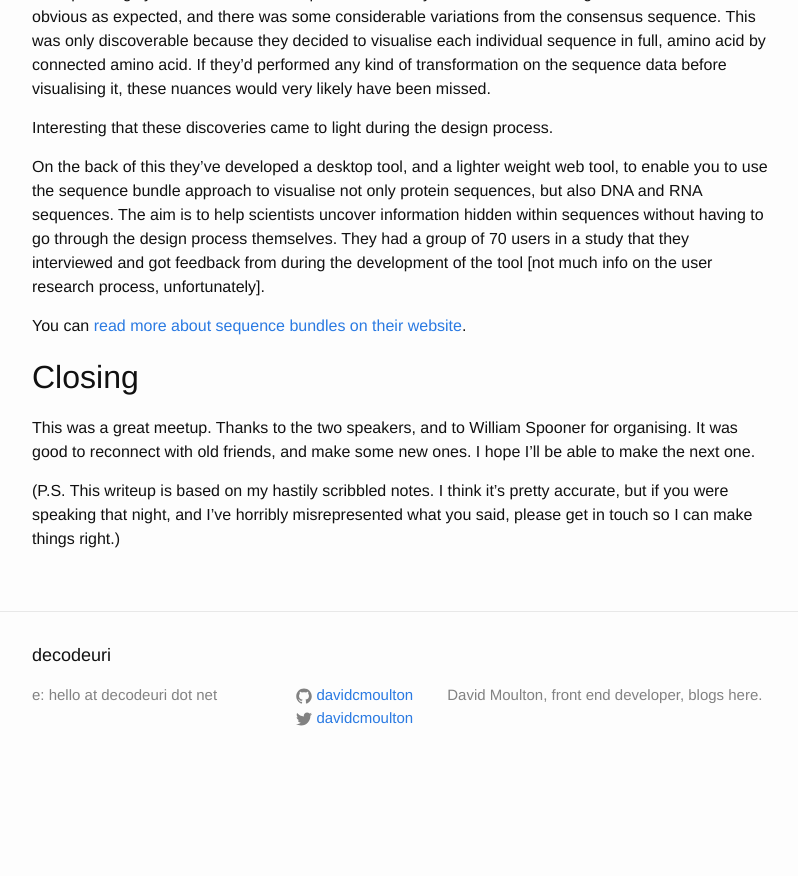
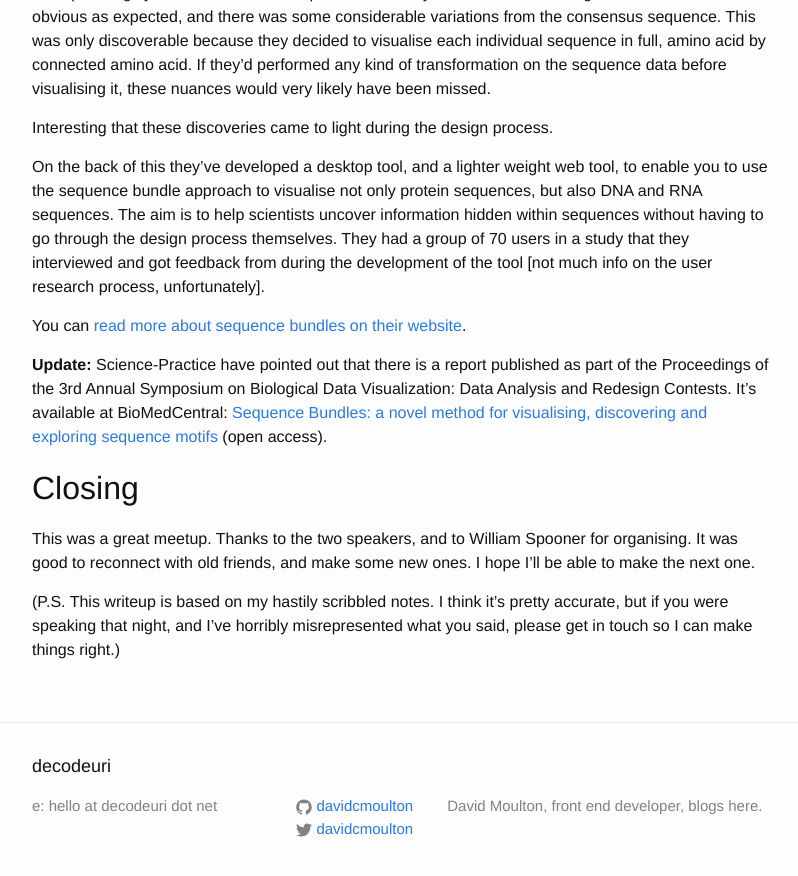
Before and after one commit to davidcmoulton/decodeuri, a Jekyll site: the page built from _posts/2015-01-16-meetup-writeup-science-of-data-visualistion.md, in a window 1280 px wide and 900 px high, scrolled down 3165 px. Shown: the top 876 px of the window, without its empty margins (238-1036 px from the left). Built offline with Jekyll 4.4.1, drawn with Linux system fonts in a browser that asks for light colours; before the commit the page ends 3954 px from its top, so only the background shows below that.

Commit message:
Update data vis post with BMC link

```diff
--- a/_posts/2015-01-16-meetup-writeup-science-of-data-visualistion.md
+++ b/_posts/2015-01-16-meetup-writeup-science-of-data-visualistion.md
@@ -103,6 +103,8 @@ On the back of this they've developed a desktop tool, and a lighter weight web t
 
 You can [read more about sequence bundles on their website](http://science-practice.com/projects/sequence-bundles/).
 
+**Update:** Science-Practice have pointed out that there is a report published as part of the Proceedings of the 3rd Annual Symposium on Biological Data Visualization: Data Analysis and Redesign Contests. It's available at BioMedCentral: [Sequence Bundles: a novel method for visualising, discovering and exploring sequence motifs](http://www.biomedcentral.com/1753-6561/8/S2/S8) (open access).
+
 
 ## Closing
 This was a great meetup. Thanks to the two speakers, and to William Spooner for organising. It was good to reconnect with old friends, and make some new ones. I hope I'll be able to make the next one.
```
